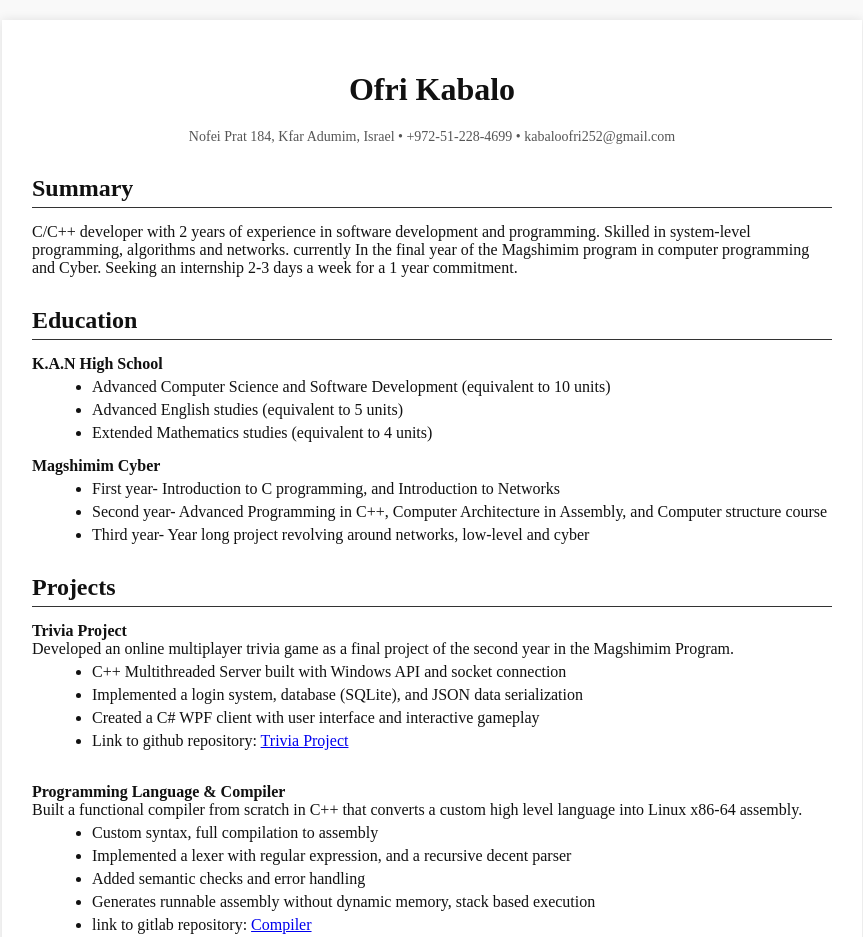
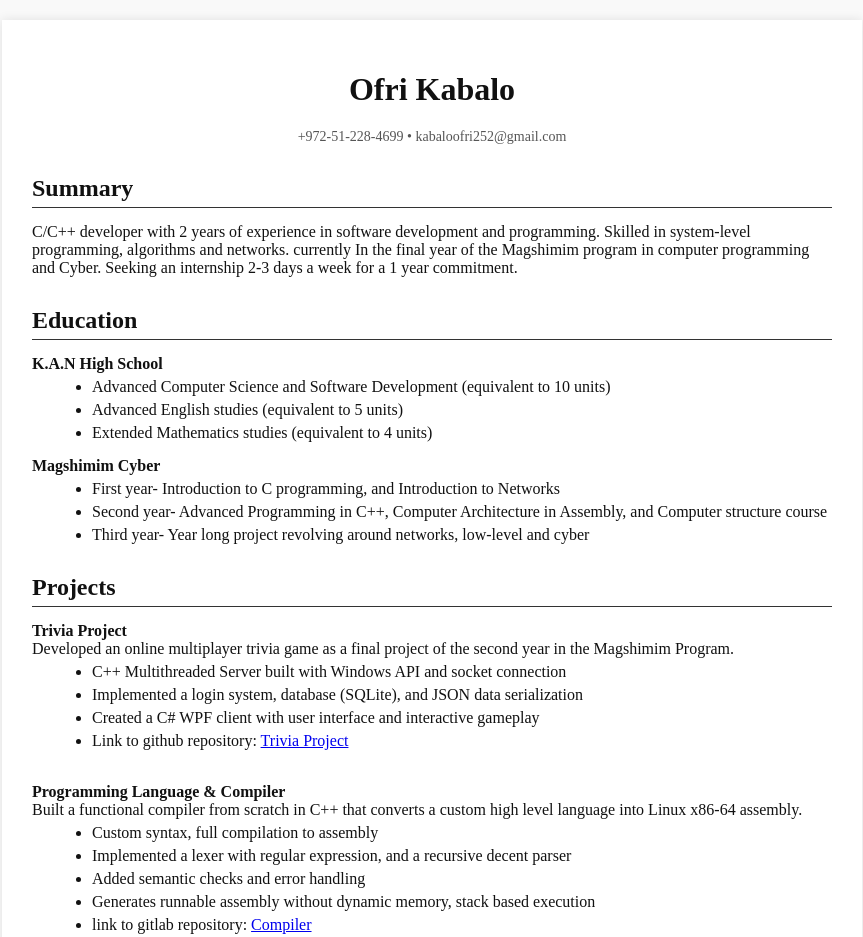
Before and after one commit to kabaloofri/kabaloofri.github.io, a plain HTML site: page index.html in a window 1280 px wide. Shown: the top 937 px of the page, without its empty margins (208-1071 px from the left). Drawn offline with Linux system fonts and the light colour scheme.

Commit message:
removed adrs

```diff
--- a/index.html
+++ b/index.html
@@ -55,7 +55,7 @@
     <h1>Ofri Kabalo</h1>
     <div class="contact">
         </br>
-        Nofei Prat 184, Kfar Adumim, Israel • +972-51-228-4699 • kabaloofri252@gmail.com
+        +972-51-228-4699 • kabaloofri252@gmail.com
     </div>
 
     <div class="section">
```
